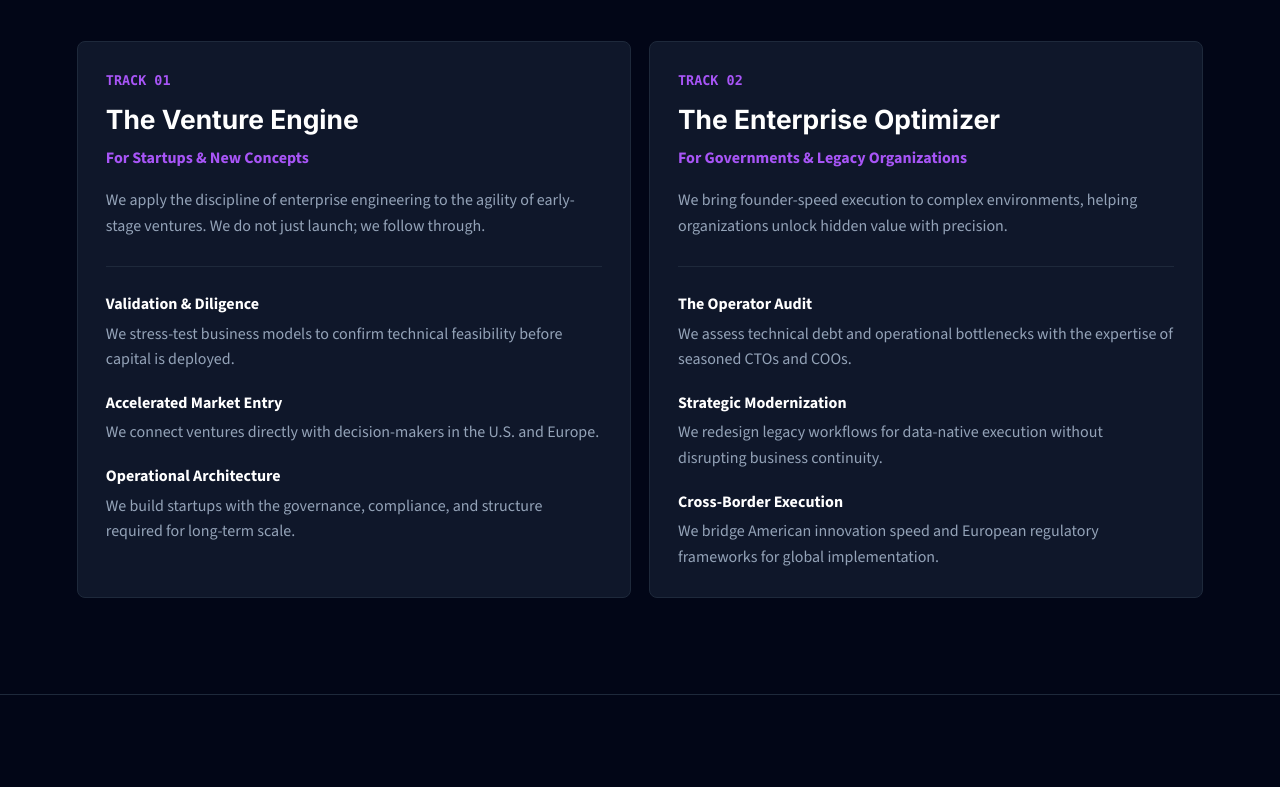
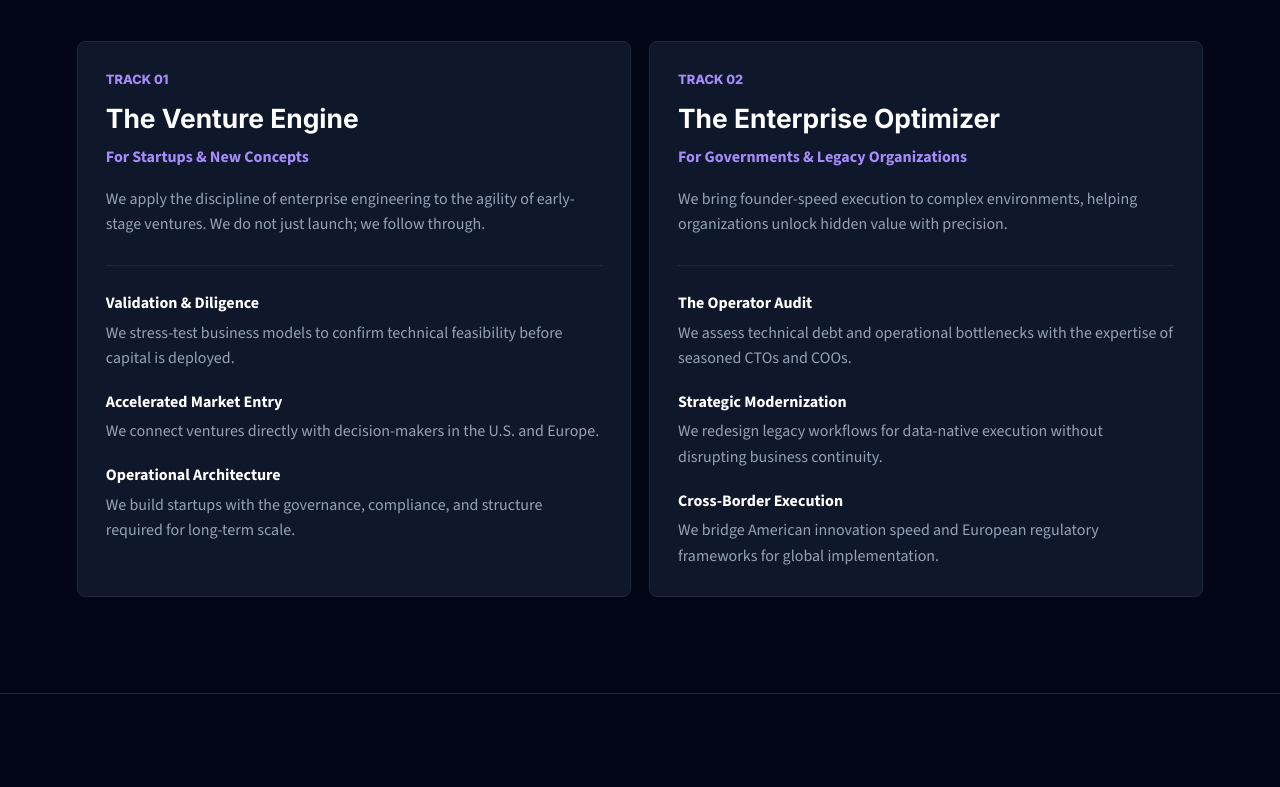
Before and after one commit to BuildHub42/build42-website, a website: page index.html in a window 1280 px wide. Shown: the part 1879-2666 px from the top of the page. Drawn offline with nearby package versions, Linux system fonts and the light colour scheme.

Commit message:
Tune methodology accent palette

```diff
--- a/assets/css/styles.css
+++ b/assets/css/styles.css
@@ -10,7 +10,7 @@
   --primary-400: #818cf8;
   --primary-500: #6366f1;
   --primary-600: #4f46e5;
-  --purple-500: #a855f7;
+  --purple-500: #a78bfa;
   --font-heading: Inter, ui-sans-serif, system-ui, -apple-system, BlinkMacSystemFont, "Segoe UI", sans-serif;
   --font-body: "Source Sans 3", ui-sans-serif, system-ui, -apple-system, BlinkMacSystemFont, "Segoe UI", sans-serif;
   font-family: var(--font-body);
@@ -296,14 +296,16 @@ h3 {
 .track-card .track-label {
   margin: 0 0 14px;
   color: var(--purple-500);
-  font-family: ui-monospace, SFMono-Regular, Menlo, Consolas, monospace;
-  font-size: 0.84rem;
-  font-weight: 700;
+  font-family: var(--font-heading);
+  font-size: 0.8rem;
+  font-weight: 800;
+  letter-spacing: 0;
   text-transform: uppercase;
 }
 
 .track-card .card-subtitle {
   color: var(--purple-500);
+  font-weight: 700;
 }
 
 .track-items {
```
